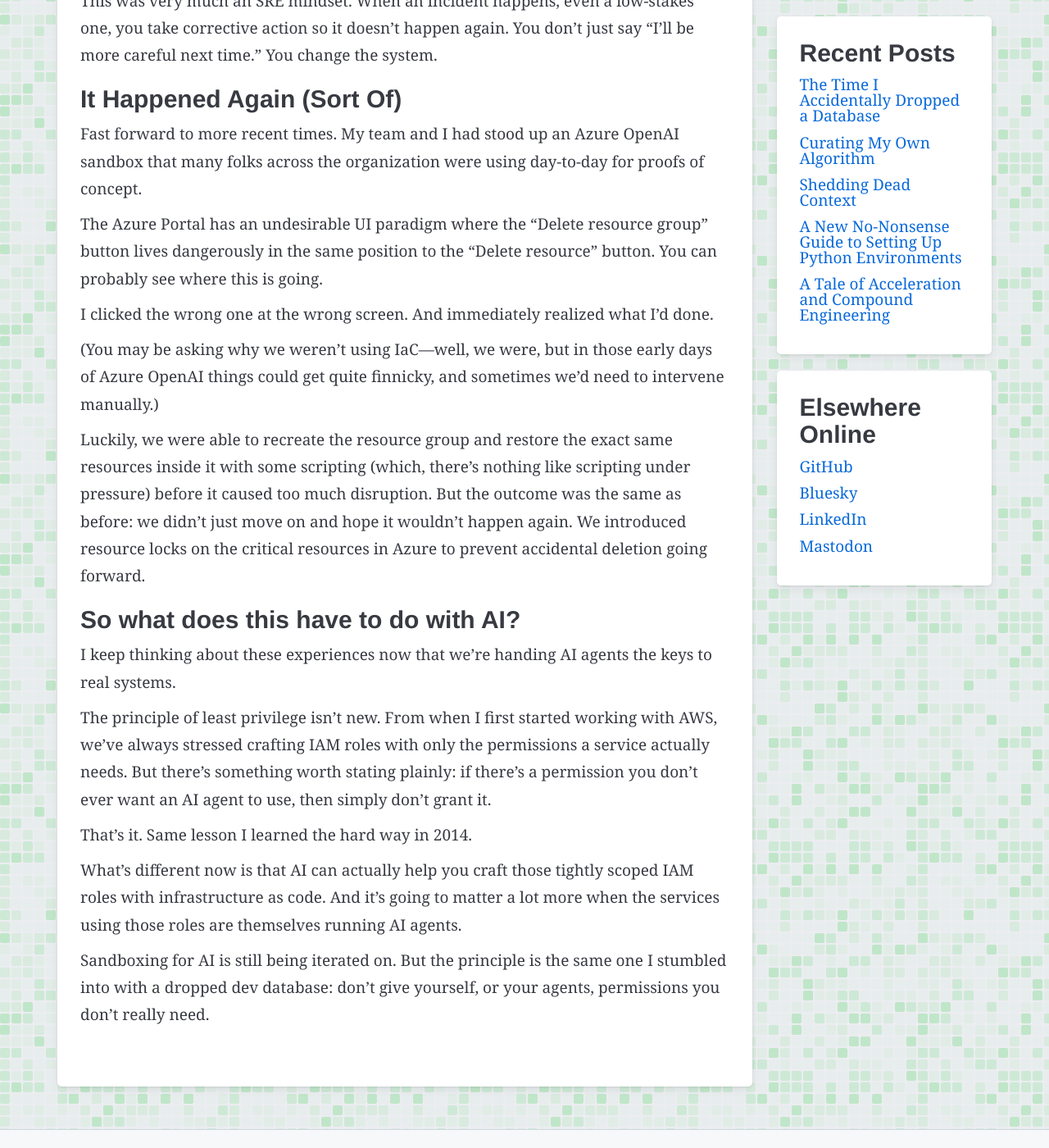
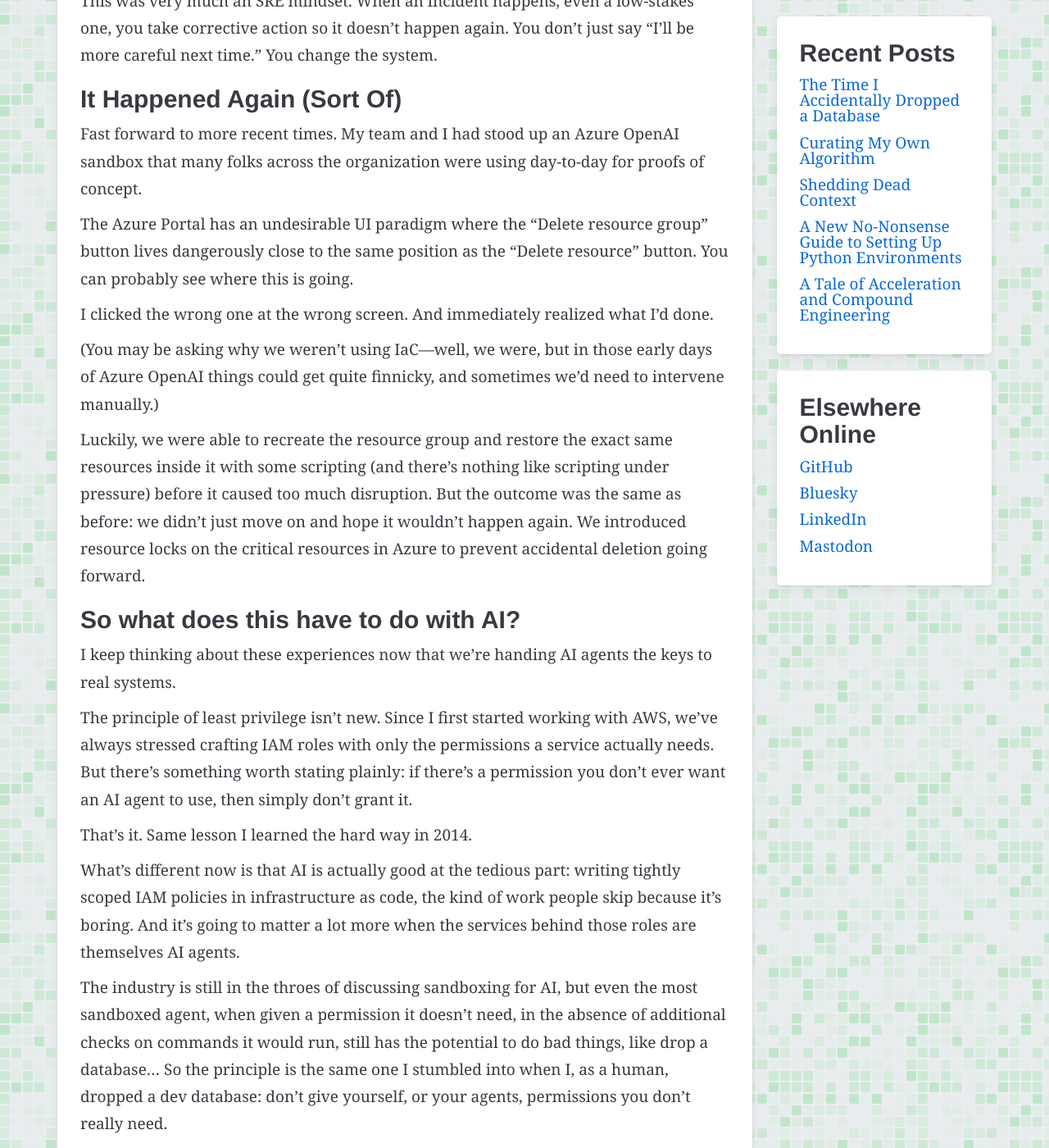
Before and after one commit to ryanspletzer/ryanspletzer.github.io, a Jekyll site: the page built from _posts/2026-04-04-the-time-i-accidentally-dropped-a-database.md, in a window 1280 px wide and 1400 px high, scrolled down 2264 px. Shown: the whole window at 82% size. Built offline with Jekyll 4.4.1, drawn with Linux system fonts in a browser that asks for light colours; some of the changed text lies outside the part shown.

Commit message:
Fix spelling, grammar, and flow in dropped database post
Co-Authored-By: Claude Opus 4.6 (1M context) <noreply@anthropic.com>

```diff
--- a/_posts/2026-04-04-the-time-i-accidentally-dropped-a-database.md
+++ b/_posts/2026-04-04-the-time-i-accidentally-dropped-a-database.md
@@ -119,8 +119,8 @@ that many folks across the organization were using day-to-day
 for proofs of concept.
 
 The Azure Portal has an undesirable UI paradigm
-where the "Delete resource group" button lives dangerously in the same position
-to the "Delete resource" button.
+where the "Delete resource group" button lives dangerously close to the same position
+as the "Delete resource" button.
 You can probably see where this is going.
 
 I clicked the wrong one at the wrong screen.
@@ -134,7 +134,7 @@ and sometimes we'd need to intervene manually.)
 Luckily,
 we were able to recreate the resource group
 and restore the exact same resources inside it with some scripting
-(which, there's nothing like scripting under pressure)
+(and there's nothing like scripting under pressure)
 before it caused too much disruption.
 But the outcome was the same as before:
 we didn't just move on and hope it wouldn't happen again.
@@ -147,7 +147,7 @@ I keep thinking about these experiences
 now that we're handing AI agents the keys to real systems.
 
 The principle of least privilege isn't new.
-From when I first started working with AWS,
+Since I first started working with AWS,
 we've always stressed crafting IAM roles
 with only the permissions a service actually needs.
 But there's something worth stating plainly:
@@ -158,14 +158,20 @@ then simply don't grant it.
 That's it.
 Same lesson I learned the hard way in 2014.
 
-What's different now is that AI can actually help you
-craft those tightly scoped IAM roles with infrastructure as code.
+What's different now is that AI is actually good at the tedious part:
+writing tightly scoped IAM policies in infrastructure as code,
+the kind of work people skip because it's boring.
 And it's going to matter a lot more
-when the services using those roles
-are themselves running AI agents.
+when the services behind those roles
+are themselves AI agents.
 
-Sandboxing for AI is still being iterated on.
-But the principle is the same one
-I stumbled into with a dropped dev database:
+The industry is still in the throes of discussing sandboxing for AI,
+but even the most sandboxed agent,
+when given a permission it doesn't need,
+in the absence of additional checks on commands it would run,
+still has the potential to do bad things,
+like drop a database...
+So the principle is the same one
+I stumbled into when I, as a human, dropped a dev database:
 don't give yourself, or your agents,
 permissions you don't really need.
```
Also changed, not shown: other parts of _posts/2026-04-04-the-time-i-accidentally-dropped-a-database.md (+2 -2 lines).
